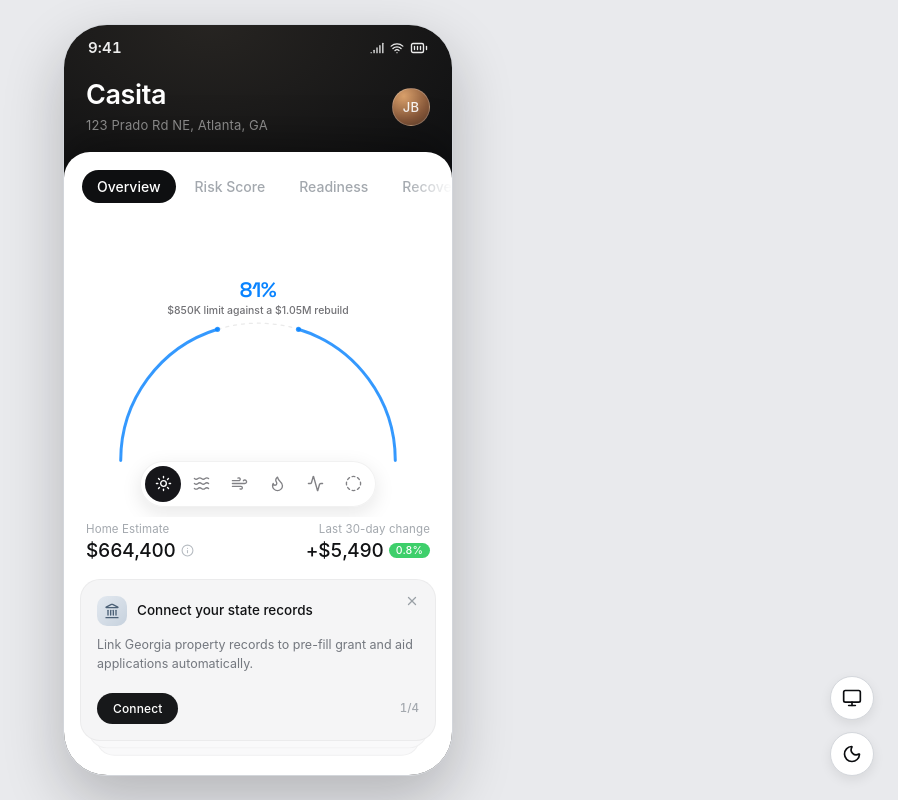
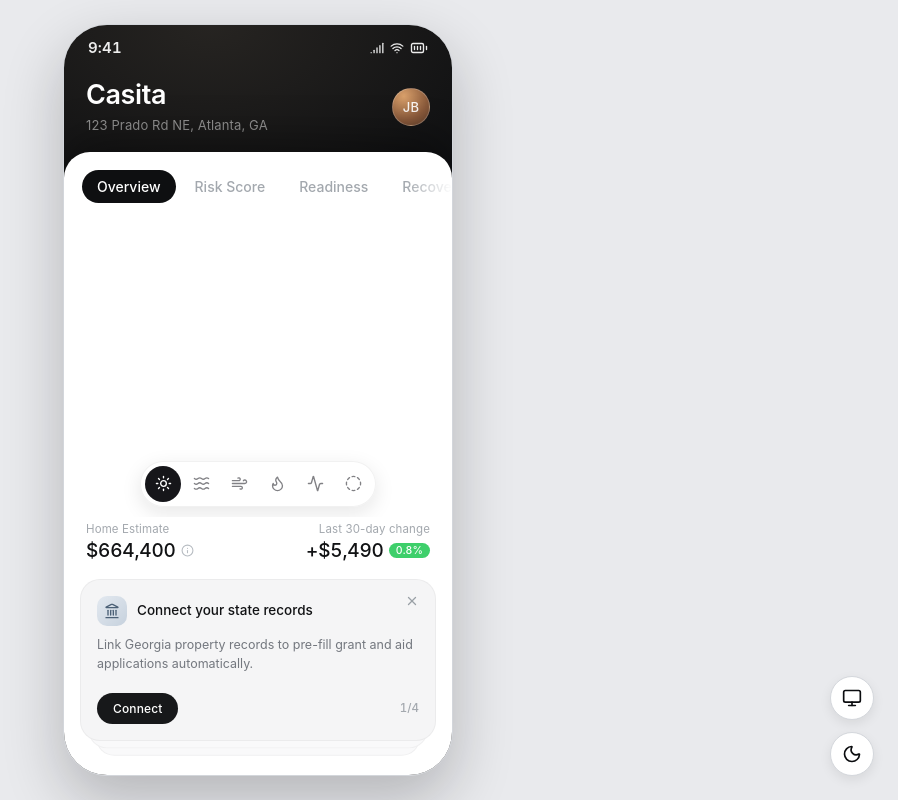
Before and after one commit to annasjwb-boop/Friday-AF-Version2, a React (Vite) app: page / in a window 1280 px wide. Shown: the whole page, without its empty margins (382-1280 px from the left). Built offline with nearby package versions, Linux system fonts and the light colour scheme.

Commit message:
Revert "Add a coverage dome over the maquette"
This reverts commit 4aedffd2111440521c6b6f3f9b4af8e162232c29.

```diff
--- a/src/components/casita/CasitaHome.tsx
+++ b/src/components/casita/CasitaHome.tsx
@@ -18,7 +18,6 @@
 import { CasitaRecovery } from "./CasitaRecovery";
 import { CasitaReadiness } from "./CasitaReadiness";
 import { CasitaRisk } from "./CasitaRisk";
-import { CoverageDome } from "./CoverageDome";
 import { PerilOverlay } from "./PerilOverlay";
 import { PerilCaption, PerilSelector } from "./PerilSelector";
 import type { PerilId } from "./perils";
@@ -266,8 +265,6 @@
             {peril !== "clear" && <PerilOverlay key={peril} peril={peril} />}
           </AnimatePresence>
 
-          <CoverageDome key={`dome-${peril}`} peril={peril} />
-
           <PerilSelector active={peril} onChange={setPeril} />
         </div>
 
--- a/src/components/casita/CoverageDome.css
+++ /dev/null
@@ -1,64 +0,0 @@
-/* ---------------------------------------------------------------------------
- * Coverage dome. Sits above the peril treatments so the shield still reads
- * when the model is under water or smoke.
- * ------------------------------------------------------------------------- */
-
-.dome {
-  position: absolute;
-  inset: 0;
-  z-index: 3;
-  pointer-events: none;
-}
-
-.dome__svg {
-  position: absolute;
-  inset: 0;
-  width: 100%;
-  height: 100%;
-}
-
-/* The dome at full coverage — faint, so the aperture reads as a gap in
-   something rather than as a short arc. */
-.dome__track {
-  fill: none;
-  stroke: rgb(22 22 24 / 9%);
-  stroke-width: 1.25;
-  stroke-dasharray: 3 5;
-  stroke-linecap: round;
-}
-
-.dome__arc {
-  fill: none;
-  stroke: #0a84ff;
-  stroke-width: 3;
-  stroke-linecap: round;
-  opacity: 0.82;
-}
-
-.dome__cap {
-  fill: #0a84ff;
-  opacity: 0.82;
-}
-
-/* --- Readout --------------------------------------------------------------- */
-
-/* SVG text, in viewBox units — sits above the apex so the number lands at
-   the gap without colliding with the arc ends or the roof below. */
-
-.dome__pct {
-  font-family: var(--font-display, inherit);
-  font-size: 21px;
-  font-weight: 600;
-  letter-spacing: -0.02em;
-  fill: #0a84ff;
-}
-
-.dome__pct.is-none {
-  fill: #c0341c;
-}
-
-.dome__note {
-  font-size: 10.5px;
-  font-weight: 500;
-  fill: rgb(52 52 58 / 70%);
-}
--- a/src/components/casita/CoverageDome.tsx
+++ /dev/null
@@ -1,129 +0,0 @@
-import { motion } from "framer-motion";
-import { coverageFor } from "./coverage";
-import type { PerilId } from "./perils";
-import "./CoverageDome.css";
-
-/* ---------------------------------------------------------------------------
- * Coverage dome.
- *
- * The two ideas — an arc that wraps proportional to coverage, and a dome with
- * an aperture proportional to the gap — turn out to be one drawing. The arc
- * rises from both sides of the base and meets at the apex only at 100%;
- * whatever it doesn't close is the gap, sitting open directly over the roof.
- *
- * Rising from the base rather than draining from the top matters: it reads as
- * protection built up from the ground, and the hole lands over the house
- * instead of over empty sky.
- *
- * A faint full semicircle sits behind it so the aperture reads as something
- * missing rather than as an arc that simply happens to be short.
- * ------------------------------------------------------------------------- */
-
-const CX = 195;
-const CY = 254;
-const R = 138;
-
-/** Degrees, measured from the right of the base, counter-clockwise. */
-function polar(deg: number) {
-  const rad = (deg * Math.PI) / 180;
-  return { x: CX + R * Math.cos(rad), y: CY - R * Math.sin(rad) };
-}
-
-/** Arc from the left base upward, sweeping `span` degrees toward the apex. */
-function leftArc(span: number) {
-  const a = polar(180);
-  const b = polar(180 - span);
-  return `M ${a.x} ${a.y} A ${R} ${R} 0 0 1 ${b.x} ${b.y}`;
-}
-
-/** Arc from the right base upward, sweeping `span` degrees toward the apex. */
-function rightArc(span: number) {
-  const a = polar(0);
-  const b = polar(span);
-  return `M ${a.x} ${a.y} A ${R} ${R} 0 0 0 ${b.x} ${b.y}`;
-}
-
-export function CoverageDome({ peril }: { peril: PerilId }) {
-  const { fraction, note } = coverageFor(peril);
-  const pct = Math.round(fraction * 100);
-
-  /* Each side climbs half the total sweep, so the two meet at the apex when
-     coverage is complete. */
-  const span = fraction * 90;
-  const open = fraction < 0.995;
-
-  return (
-    <div className="dome" aria-hidden="true">
-      <svg
-        className="dome__svg"
-        viewBox="0 0 390 310"
-        preserveAspectRatio="xMidYMid meet"
-      >
-        {/* What full coverage would look like. */}
-        <path
-          className="dome__track"
-          d={`M ${polar(180).x} ${polar(180).y} A ${R} ${R} 0 0 1 ${polar(0).x} ${polar(0).y}`}
-        />
-
-        {span > 0.5 && (
-          <>
-            <motion.path
-              className="dome__arc"
-              d={leftArc(span)}
-              initial={{ pathLength: 0, opacity: 0 }}
-              animate={{ pathLength: 1, opacity: 1 }}
-              transition={{ duration: 0.7, ease: [0.32, 0.72, 0, 1] }}
-            />
-            <motion.path
-              className="dome__arc"
-              d={rightArc(span)}
-              initial={{ pathLength: 0, opacity: 0 }}
-              animate={{ pathLength: 1, opacity: 1 }}
-              transition={{ duration: 0.7, ease: [0.32, 0.72, 0, 1] }}
-            />
-          </>
-        )}
-
-        {/* Ends of the arc, so the aperture has two defined edges rather than
-            fading out ambiguously. */}
-        {open && span > 0.5 && (
-          <>
-            <circle
-              className="dome__cap"
-              cx={polar(180 - span).x}
-              cy={polar(180 - span).y}
-              r="2.6"
-            />
-            <circle
-              className="dome__cap"
-              cx={polar(span).x}
-              cy={polar(span).y}
-              r="2.6"
-            />
-          </>
-        )}
-
-        {/* Readout lives inside the viewBox so it scales with the arc rather
-            than drifting when the stage shrinks on a phone. Both lines sit
-            above the apex, clear of the arc ends and the roof. */}
-        <motion.g
-          initial={{ opacity: 0 }}
-          animate={{ opacity: 1 }}
-          transition={{ duration: 0.35 }}
-        >
-          <text
-            className={`dome__pct${pct === 0 ? " is-none" : ""}`}
-            x={CX}
-            y="90"
-            textAnchor="middle"
-          >
-            {pct}%
-          </text>
-          <text className="dome__note" x={CX} y="107" textAnchor="middle">
-            {note}
-          </text>
-        </motion.g>
-      </svg>
-    </div>
-  );
-}
--- a/src/components/casita/PerilSelector.css
+++ b/src/components/casita/PerilSelector.css
@@ -6,7 +6,7 @@
   position: absolute;
   bottom: 10px;
   left: 50%;
-  z-index: 4;
+  z-index: 3;
   display: flex;
   gap: 2px;
   padding: 4px;
--- a/src/components/casita/coverage.ts
+++ /dev/null
@@ -1,62 +0,0 @@
-import type { PerilId } from "./perils";
-
-/* ---------------------------------------------------------------------------
- * What fraction of a total loss the policy on file would actually pay.
- *
- * Every number here is derived from data/home.ts rather than chosen, so the
- * dome can't quietly disagree with the policy screens. The derivations are
- * spelled out because they're the part worth arguing with.
- * ------------------------------------------------------------------------- */
-
-/** policyCoverages: dwelling limit. */
-const DWELLING_LIMIT = 850_000;
-
-/** From the dwelling gap note: "Rebuilding this home is estimated at $1.05M". */
-const REBUILD_COST = 1_050_000;
-
-/**
- * The ceiling on any covered structural loss — 81%. Even a fully covered
- * peril can't pay past the dwelling limit, so this is the best case, not the
- * typical one.
- */
-export const STRUCTURAL_CAP = DWELLING_LIMIT / REBUILD_COST;
-
-export interface Coverage {
-  /** 0–1, the share of a total loss the policy would pay. */
-  fraction: number;
-  /** Short reason, shown beside the dome. */
-  note: string;
-}
-
-/**
- * Perils named in policyExclusions pay nothing toward the structure, so the
- * dome opens completely. Covered perils are capped by the dwelling limit.
- *
- * Wind is the honest ambiguity: coverageItems marks it covered, but
- * policyExclusions carves out named storms. It's modelled here as covered and
- * capped, with the carve-out called out in the note rather than folded into
- * the number — the exposure is real but the data doesn't say how much of the
- * wind risk it represents.
- */
-export function coverageFor(peril: PerilId): Coverage {
-  switch (peril) {
-    case "clear":
-      return {
-        fraction: STRUCTURAL_CAP,
-        note: "$850K limit against a $1.05M rebuild",
-      };
-    case "fire":
-      return { fraction: STRUCTURAL_CAP, note: "Covered, up to your $850K limit" };
-    case "wind":
-      return {
-        fraction: STRUCTURAL_CAP,
-        note: "Everyday wind only — named storms excluded",
-      };
-    case "flood":
-      return { fraction: 0, note: "Never covered by a standard policy" };
-    case "earthquake":
-      return { fraction: 0, note: "Not covered by this policy" };
-    case "sinkhole":
-      return { fraction: 0, note: "Earth movement is excluded" };
-  }
-}
```
